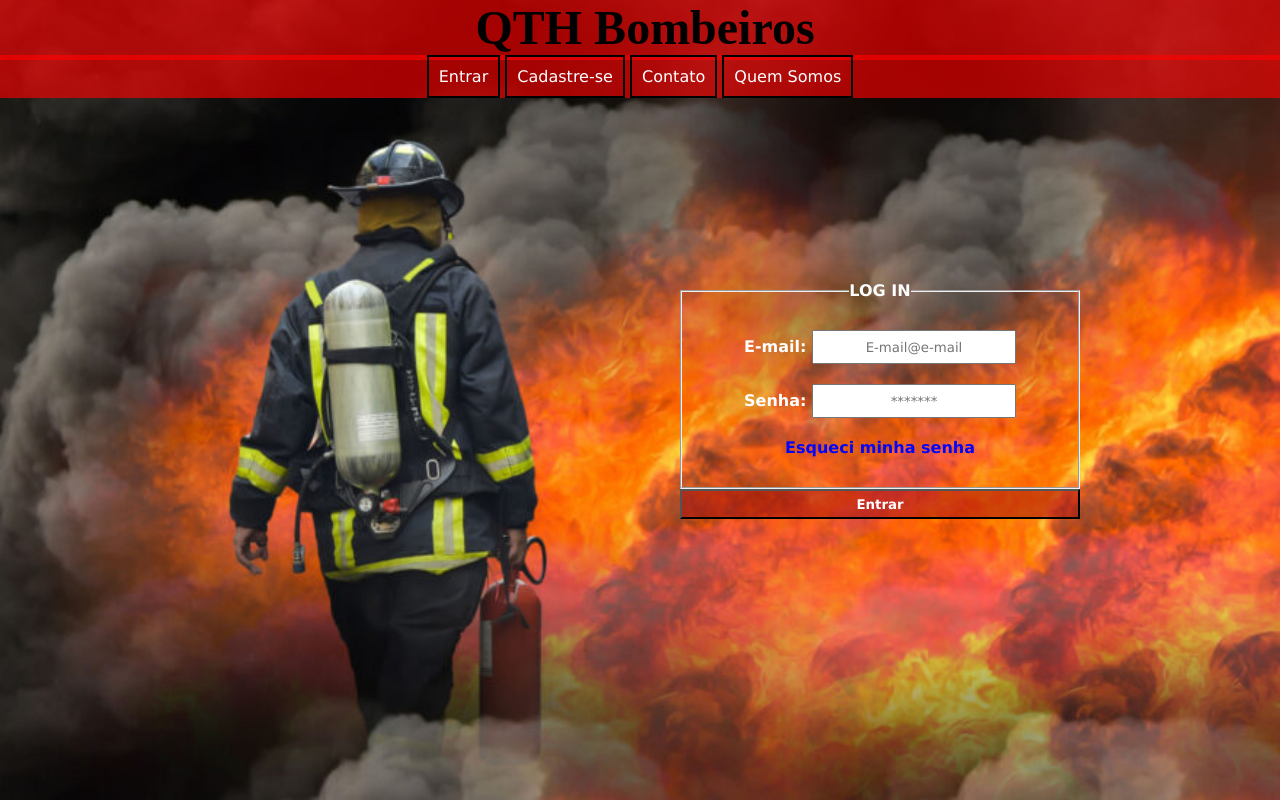
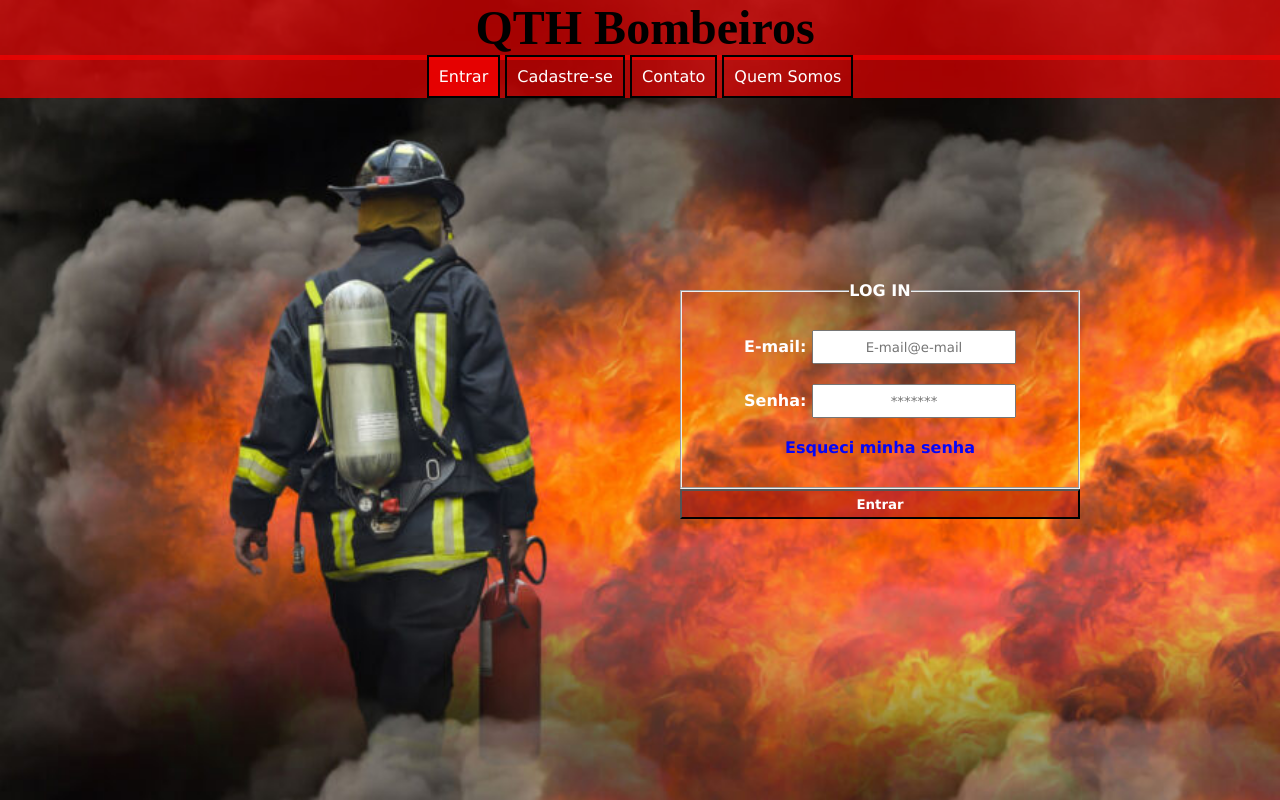
Before and after one commit to ThSoousa/Bombeiros, a plain HTML site: page index.html in a window 1280 px wide. In both pictures the pointer is over the item "Entrar". Drawn offline with Linux system fonts and the light colour scheme; a web font is replaced by a local one.

Commit message:
atualizaçao de projeto

```diff
--- a/Estilos/style.css
+++ b/Estilos/style.css
@@ -43,8 +43,11 @@ nav > ul > li {
 li > a {
     text-decoration: none;
     color: white;
+}
 
-
+li:hover{
+    background-color: rgba(255, 0, 0, 0.712);
+    transition: 1s;
 }
 
 body{
```
